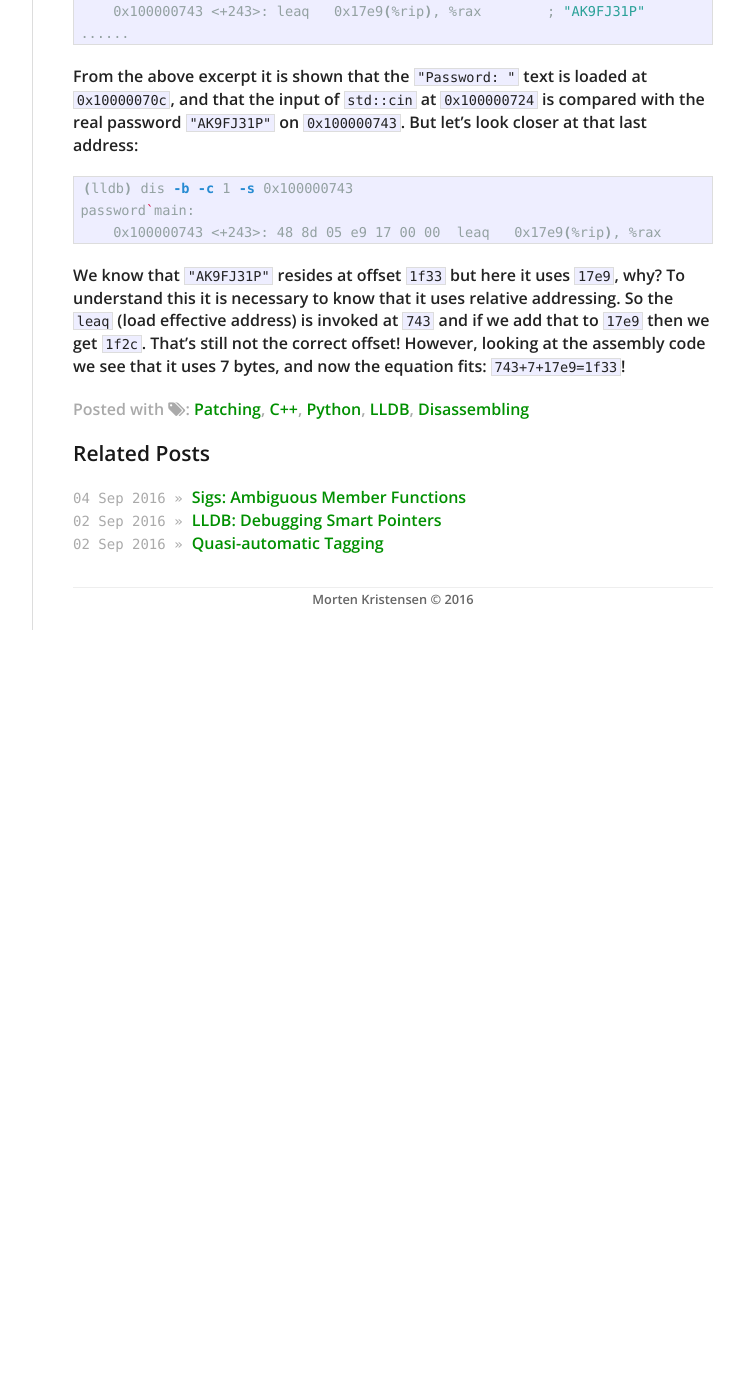
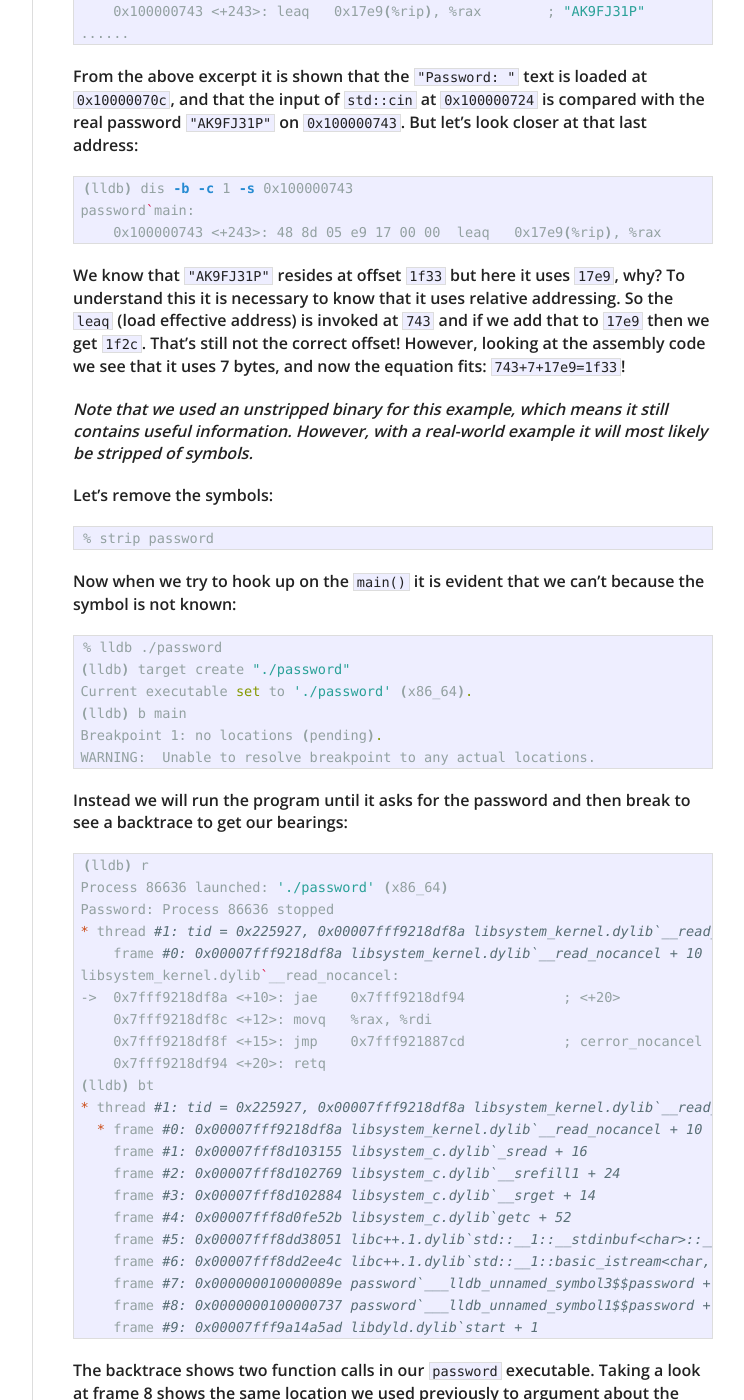
Before and after one commit to netromdk/netromdk.github.io, a Jekyll site: the page built from _posts/2016-09-05-patching-binaries-strings.md, in a window 1280 px wide and 1400 px high, scrolled down 3798 px. Shown: the whole window, without its empty margins (378-1122 px from the left). Built offline with Jekyll 4.4.1, drawn with Linux system fonts in a browser that asks for light colours; nearby versions of some CDN libraries; before the commit the page ends 4428 px from its top, so only the background shows below that; some of the changed text lies outside the part shown.

Commit message:
Using a stripped binary.

````diff
--- a/_posts/2016-09-05-patching-binaries-strings.md
+++ b/_posts/2016-09-05-patching-binaries-strings.md
@@ -193,5 +193,63 @@ password`main:
 
 We know that `"AK9FJ31P"` resides at offset `1f33` but here it uses `17e9`, why? To understand this it is necessary to know that it uses relative addressing. So the `leaq` (load effective address) is invoked at `743` and if we add that to `17e9` then we get `1f2c`. That's still not the correct offset! However, looking at the assembly code we see that it uses 7 bytes, and now the equation fits: `743+7+17e9=1f33`!
 
+_Note that we used an unstripped binary for this example, which means it still contains useful information. However, with a real-world example it will most likely be stripped of symbols._
+
+Let's remove the symbols:
+
+```shell
+% strip password
+```
+
+Now when we try to hook up on the `main()` it is evident that we can't because the symbol is not known:
+
+```shell
+% lldb ./password
+(lldb) target create "./password"
+Current executable set to './password' (x86_64).
+(lldb) b main
+Breakpoint 1: no locations (pending).
+WARNING:  Unable to resolve breakpoint to any actual locations.
+```
+
+Instead we will run the program until it asks for the password and then break to see a backtrace to get our bearings:
+
+```shell
+(lldb) r
+Process 86636 launched: './password' (x86_64)
+Password: Process 86636 stopped
+* thread #1: tid = 0x225927, 0x00007fff9218df8a libsystem_kernel.dylib`__read_nocancel + 10, stop reason = signal SIGSTOP
+    frame #0: 0x00007fff9218df8a libsystem_kernel.dylib`__read_nocancel + 10
+libsystem_kernel.dylib`__read_nocancel:
+->  0x7fff9218df8a <+10>: jae    0x7fff9218df94            ; <+20>
+    0x7fff9218df8c <+12>: movq   %rax, %rdi
+    0x7fff9218df8f <+15>: jmp    0x7fff921887cd            ; cerror_nocancel
+    0x7fff9218df94 <+20>: retq
+(lldb) bt
+* thread #1: tid = 0x225927, 0x00007fff9218df8a libsystem_kernel.dylib`__read_nocancel + 10, stop reason = signal SIGSTOP
+  * frame #0: 0x00007fff9218df8a libsystem_kernel.dylib`__read_nocancel + 10
+    frame #1: 0x00007fff8d103155 libsystem_c.dylib`_sread + 16
+    frame #2: 0x00007fff8d102769 libsystem_c.dylib`__srefill1 + 24
+    frame #3: 0x00007fff8d102884 libsystem_c.dylib`__srget + 14
+    frame #4: 0x00007fff8d0fe52b libsystem_c.dylib`getc + 52
+    frame #5: 0x00007fff8dd38051 libc++.1.dylib`std::__1::__stdinbuf<char>::__getchar(bool) + 119
+    frame #6: 0x00007fff8dd2ee4c libc++.1.dylib`std::__1::basic_istream<char, std::__1::char_traits<char> >::sentry::sentry(std::__1::basic_istream<char, std::__1::char_traits<char> >&, bool) + 200
+    frame #7: 0x000000010000089e password`___lldb_unnamed_symbol3$$password + 46
+    frame #8: 0x0000000100000737 password`___lldb_unnamed_symbol1$$password + 231
+    frame #9: 0x00007fff9a14a5ad libdyld.dylib`start + 1
+```
+
+The backtrace shows two function calls in our `password` executable. Taking a look at frame 8 shows the same location we used previously to argument about the address of the constant string being loaded:
+
+```frame
+(lldb) f 8
+frame #8: 0x0000000100000737 password`___lldb_unnamed_symbol1$$password + 231
+password`___lldb_unnamed_symbol1$$password:
+    0x100000737 <+231>: movq   %rax, -0xb0(%rbp)
+    0x10000073e <+238>: jmp    0x100000743               ; <+243>
+    0x100000743 <+243>: leaq   0x17e9(%rip), %rax        ; "AK9FJ31P"
+    0x10000074a <+250>: leaq   -0x88(%rbp), %rcx
+```
+
 [mach-o]: https://en.wikipedia.org/wiki/Mach-O
 [lldb]: http://lldb.llvm.org
````
